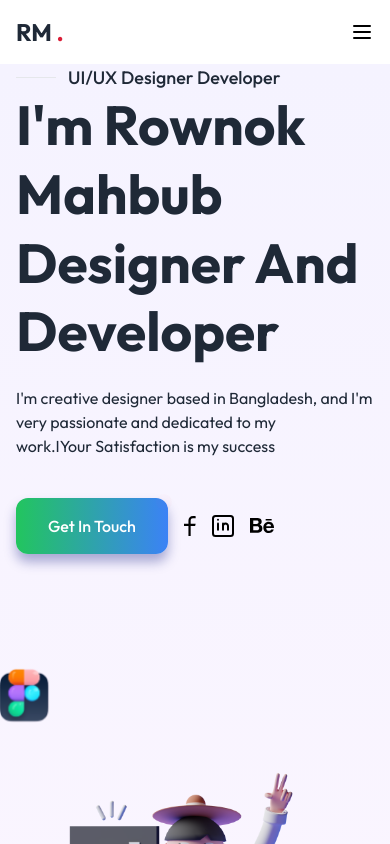
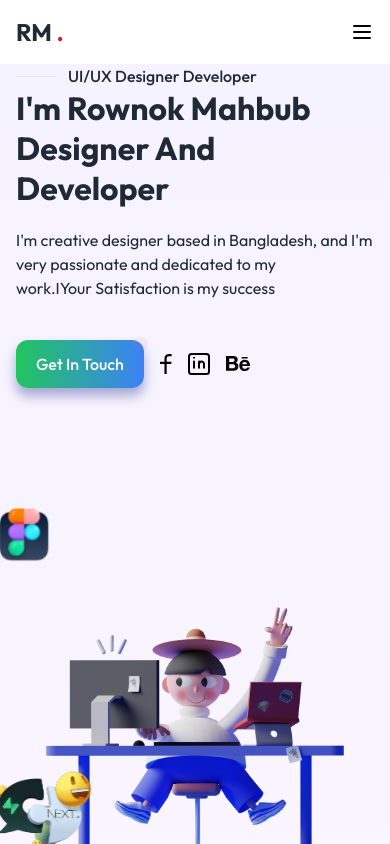
Before and after one commit to Mhatre2/Rutvik-Protfolio, a Next.js app: page / in a window 390 px wide. Shown: the top 844 px of the page. Built offline with nearby package versions, Linux system fonts and the light colour scheme.

Commit message:
hgerfiuewrgf

```diff
--- a/Components/Home/Hero.js
+++ b/Components/Home/Hero.js
@@ -9,21 +9,21 @@ const Hero = () => {
       <div className="">
         <div className="flex items-center gap-3">
           <hr className="w-10 bg-gray-800 " />
-          <span className="text-[18px] font-medium text-gray-800">
+          <span className="md:text-[18px] font-medium text-gray-800">
             UI/UX Designer  Developer
           </span>
         </div>
-        <p className="text-[55px] font-bold leading-tight">
+        <p className="text-[32px] md:text-[40px] lg:text-[45px] xl:text-[55px] font-bold leading-tight">
           I'm Rownok Mahbub <br />
           Designer And Developer
         </p>
-        <p className="mt-5 text-md">
+        <p className="mt-5 md:text-md">
           I'm creative designer based in Bangladesh, and I'm very passionate and
           dedicated to my <br /> work.IYour Satisfaction is my success
         </p>
         <div className="flex gap-4 mt-10">
 
-        <button className="font-medium text-[16px] flex items-center py-4 px-8 rounded-xl capitalize bg-gradient-to-r from-green-500 to-blue-500 hover:from-pink-500 hover:to-yellow-500  relative gap-2 transition duration-300 hover:scale-105 text-white shadow-glass">Get In Touch
+        <button className="font-medium text-[16px] flex items-center px-5 py-3 md:py-4 md:px-8 rounded-xl capitalize bg-gradient-to-r from-green-500 to-blue-500 hover:from-pink-500 hover:to-yellow-500  relative gap-2 transition duration-300 hover:scale-105 text-white shadow-glass">Get In Touch
           <span className="animate-ping absolute right-0 top-0 w-2 h-2  rounded-full bg-gradient-to-r from-pink-400 to-red-500 "></span>
          </button>
          <img className="cursor-pointer" src="/Assets/facebook.svg" alt="" />
--- a/styles/globals.css
+++ b/styles/globals.css
@@ -4,4 +4,5 @@
 @import url('https://fonts.googleapis.com/css2?family=Outfit:wght@100;200;300;400;500;600;700;800;900&display=swap');
  body{
     font-family: 'Outfit', sans-serif;
+    scroll-behavior: smooth;
  }
```
